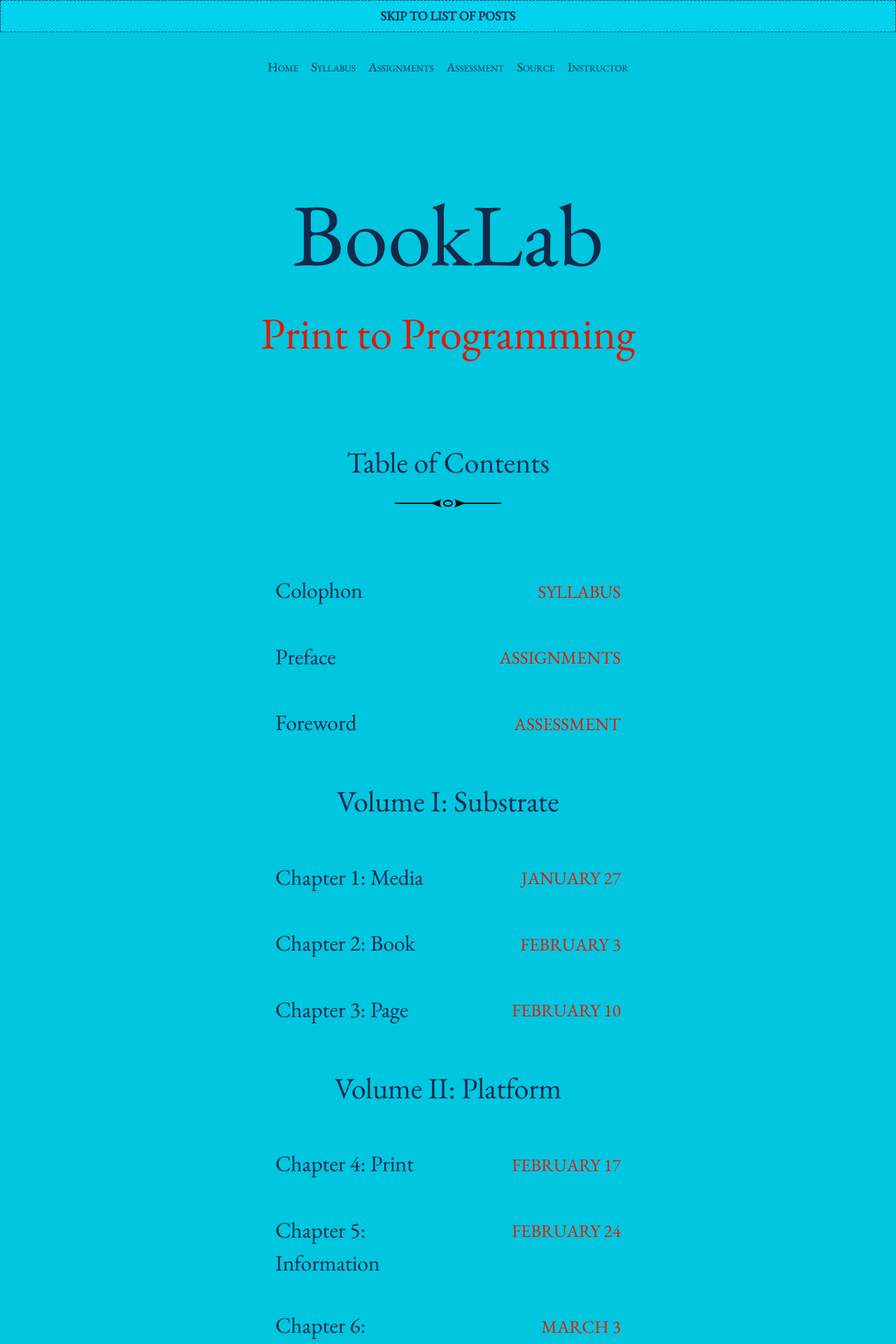
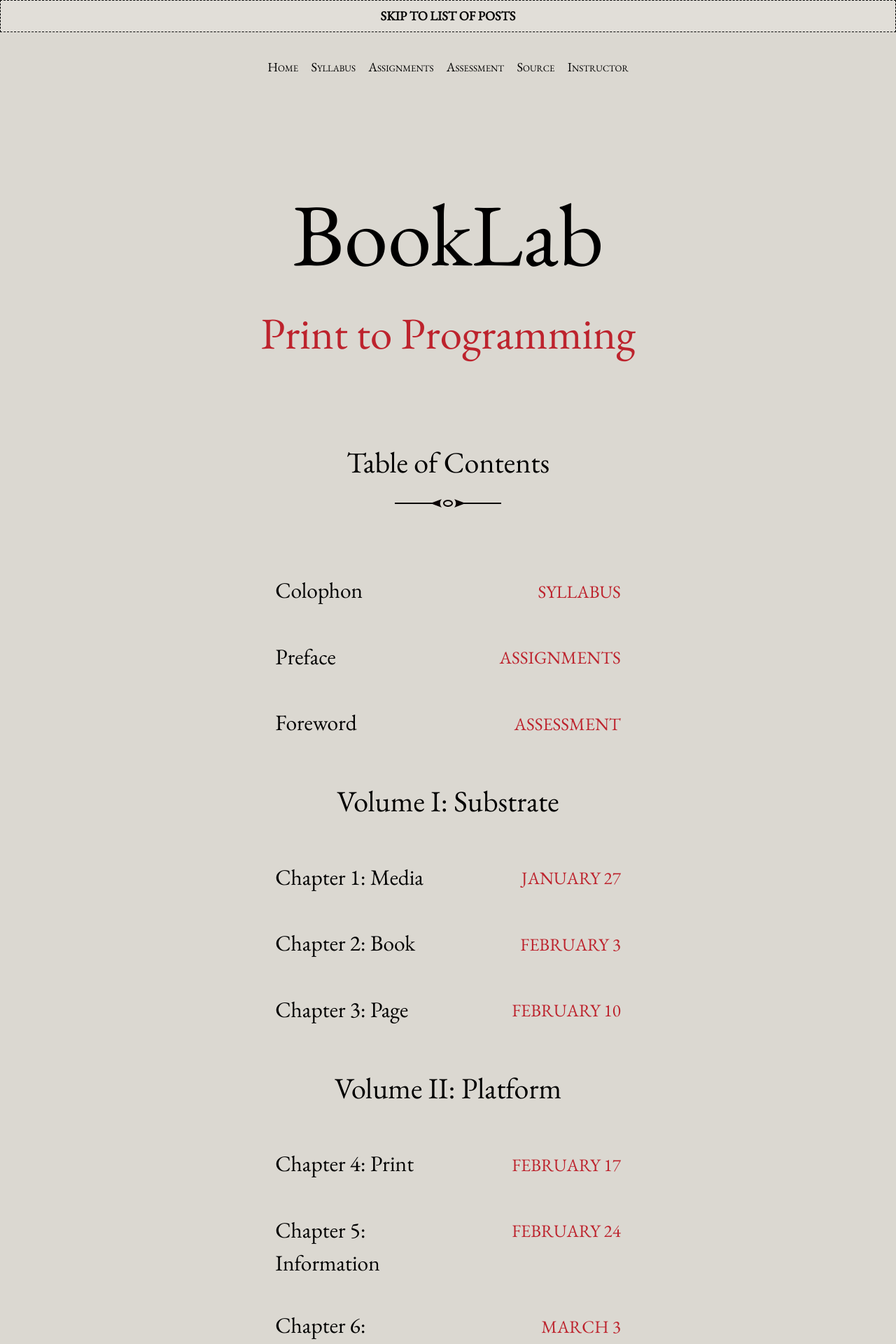
Before and after one commit to rccordell/s26bl, a Jekyll site: the page built from index.html, in a window 1280 px wide. Shown: the top 1920 px of the page at 70% size. Built offline with Jekyll 4.4.1, drawn with Linux system fonts in a browser that asks for light colours; the list of posts is cut into pages by our own code.

Commit message:
Update _variables.scss

```diff
--- a/_sass/_variables.scss
+++ b/_sass/_variables.scss
@@ -1,7 +1,7 @@
-$brand-color:         #00C6E0;
+$brand-color:         #DBD8D1;
 $highlight:           lighten($brand-color, 35%);
-$text-color:          #13294B;
-$muted-text-color:    #E01A00;
+$text-color:          #000000;
+$muted-text-color:    #bd232d;
 $font-family:         "EB Garamond", Garamond, "Times New Roman", serif;
 
 $on-bigphone:         375px;
```
